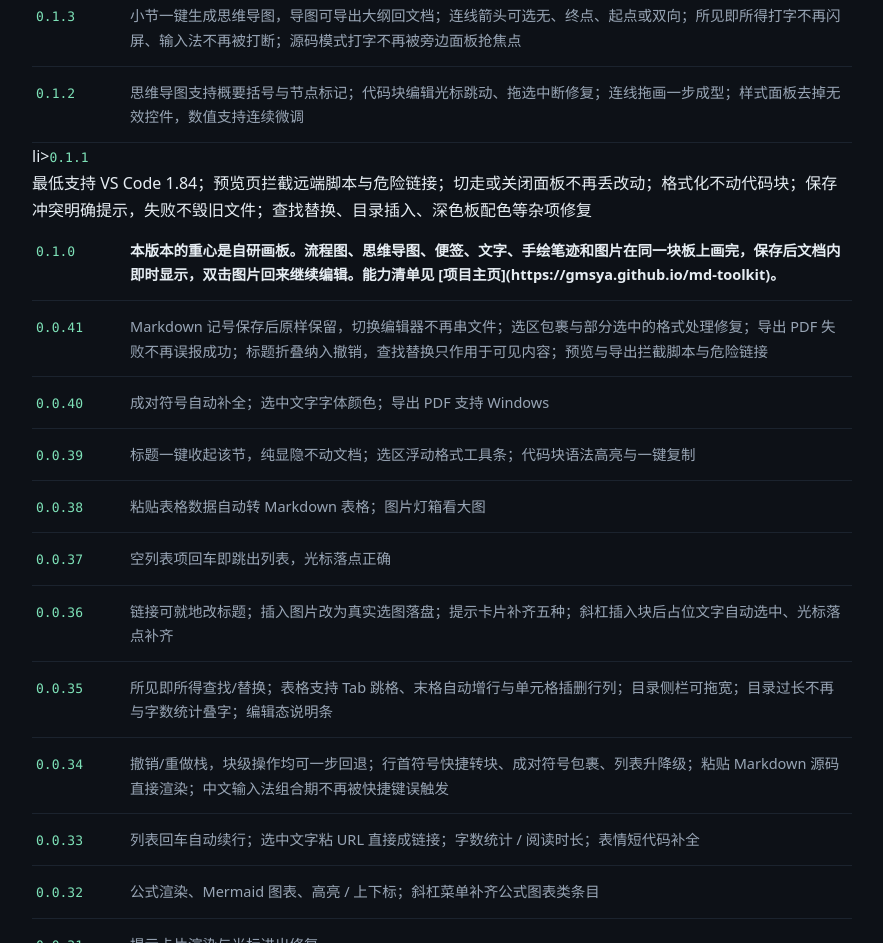
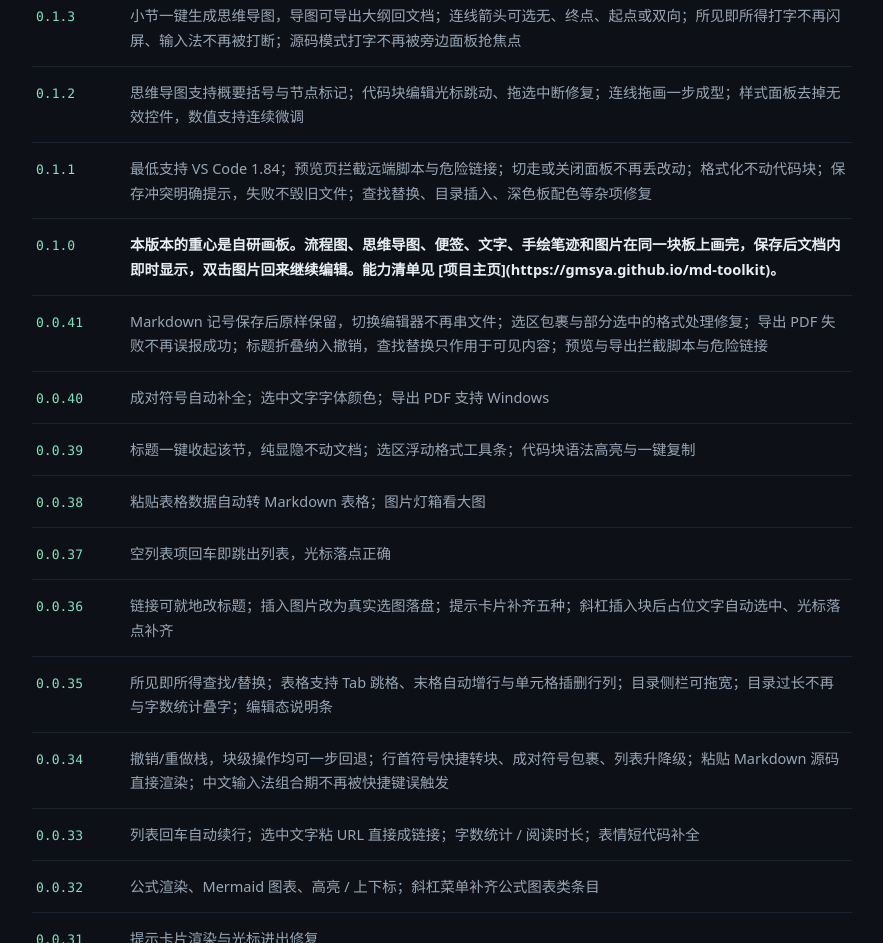
Before and after one commit to gmsya/md-toolkit, a plain HTML site: page changelog.html in a window 1280 px wide. Shown: the part 3956-4899 px from the top of the page, without its empty margins (198-1081 px from the left). Drawn offline with Linux system fonts and the light colour scheme; no server answers.

Commit message:
修正 changelog 0.1.1 行笔误并同步 0.4.4 窄屏/PDF 条目

```diff
--- a/changelog.html
+++ b/changelog.html
@@ -72,7 +72,7 @@ var _hmt = _hmt || [];
       <li><span class="v">0.1.4</span><div>预览目录支持逐级折叠，展开状态按文档记忆；画板连线可钉折点，悬停图形即出连接方向；元素可挂超链接，角标提示且按住 Ctrl 打开；选中对象旁贴着功能条，工具条与右键菜单补齐快捷键提示；支持全选，多选形状可等宽等高统一与整块上下移层；形状支持圆角与投影，拖角按住 Shift 等比缩放；导图节点直接打字即改名，文字支持字号、粗斜下划线与换行；切窗口或键盘状态被打断导致的拖不动与快捷键误触发修复；编辑器外松手不再让元素粘在鼠标上；保存失败明确提示且改动不丢；导图分支错挂、标记排版、深层节点无框等显示问题修复；选中与高亮按所点对象，不再圈住整图</div></li>
       <li><span class="v">0.1.3</span><div>小节一键生成思维导图，导图可导出大纲回文档；连线箭头可选无、终点、起点或双向；所见即所得打字不再闪屏、输入法不再被打断；源码模式打字不再被旁边面板抢焦点</div></li>
       <li><span class="v">0.1.2</span><div>思维导图支持概要括号与节点标记；代码块编辑光标跳动、拖选中断修复；连线拖画一步成型；样式面板去掉无效控件，数值支持连续微调</div></li>
-     li><span class="v">0.1.1</span><div>最低支持 VS Code 1.84；预览页拦截远端脚本与危险链接；切走或关闭面板不再丢改动；格式化不动代码块；保存冲突明确提示，失败不毁旧文件；查找替换、目录插入、深色板配色等杂项修复</div></li>
+      <li><span class="v">0.1.1</span><div>最低支持 VS Code 1.84；预览页拦截远端脚本与危险链接；切走或关闭面板不再丢改动；格式化不动代码块；保存冲突明确提示，失败不毁旧文件；查找替换、目录插入、深色板配色等杂项修复</div></li>
       <li><span class="v">0.1.0</span><div><b>本版本的重心是自研画板。流程图、思维导图、便签、文字、手绘笔迹和图片在同一块板上画完，保存后文档内即时显示，双击图片回来继续编辑。能力清单见 [项目主页](https://gmsya.github.io/md-toolkit)。</b></div></li>
       <li><span class="v">0.0.41</span><div>Markdown 记号保存后原样保留，切换编辑器不再串文件；选区包裹与部分选中的格式处理修复；导出 PDF 失败不再误报成功；标题折叠纳入撤销，查找替换只作用于可见内容；预览与导出拦截脚本与危险链接</div></li>
       <li><span class="v">0.0.40</span><div>成对符号自动补全；选中文字字体颜色；导出 PDF 支持 Windows</div></li>
```
